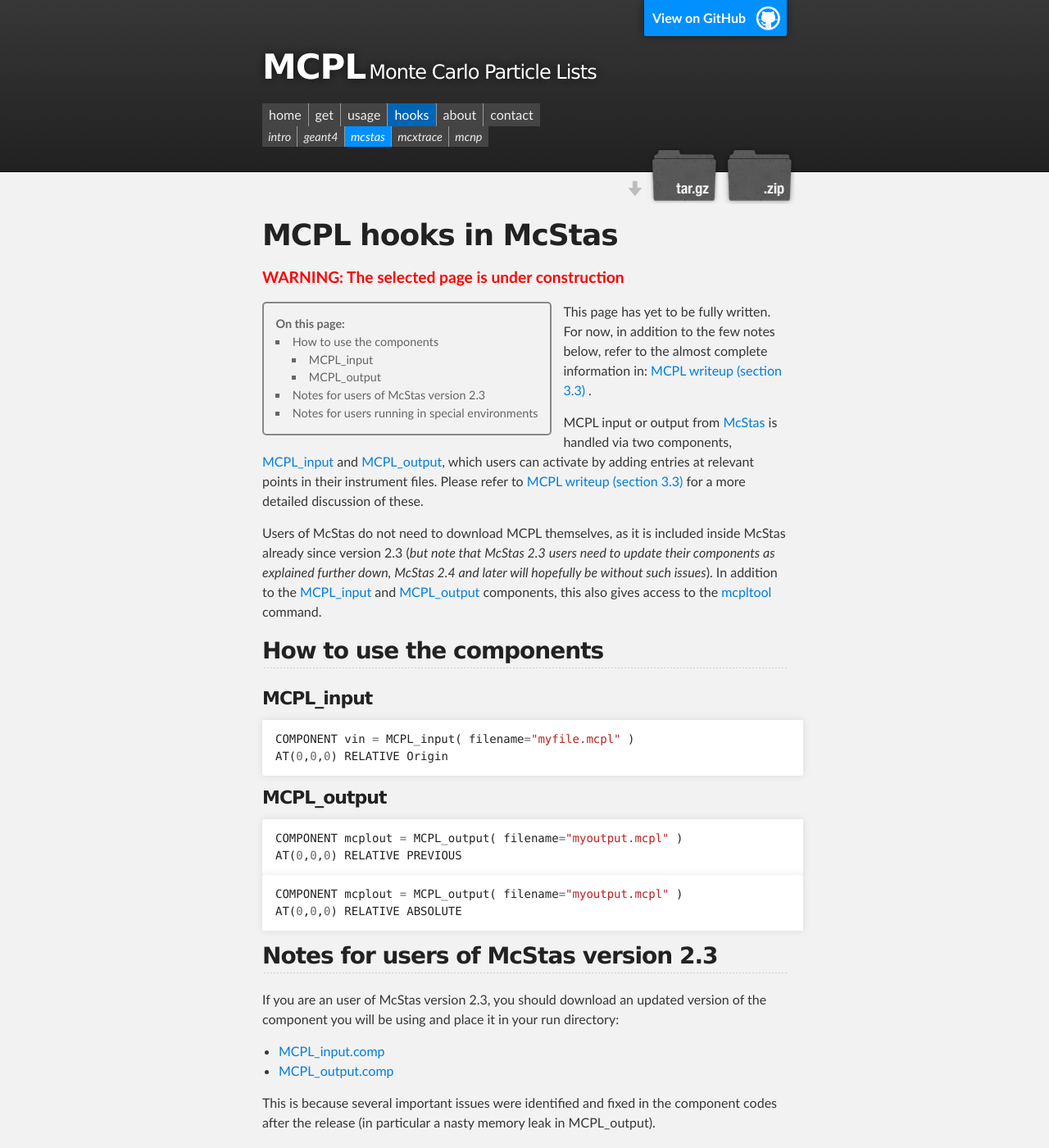
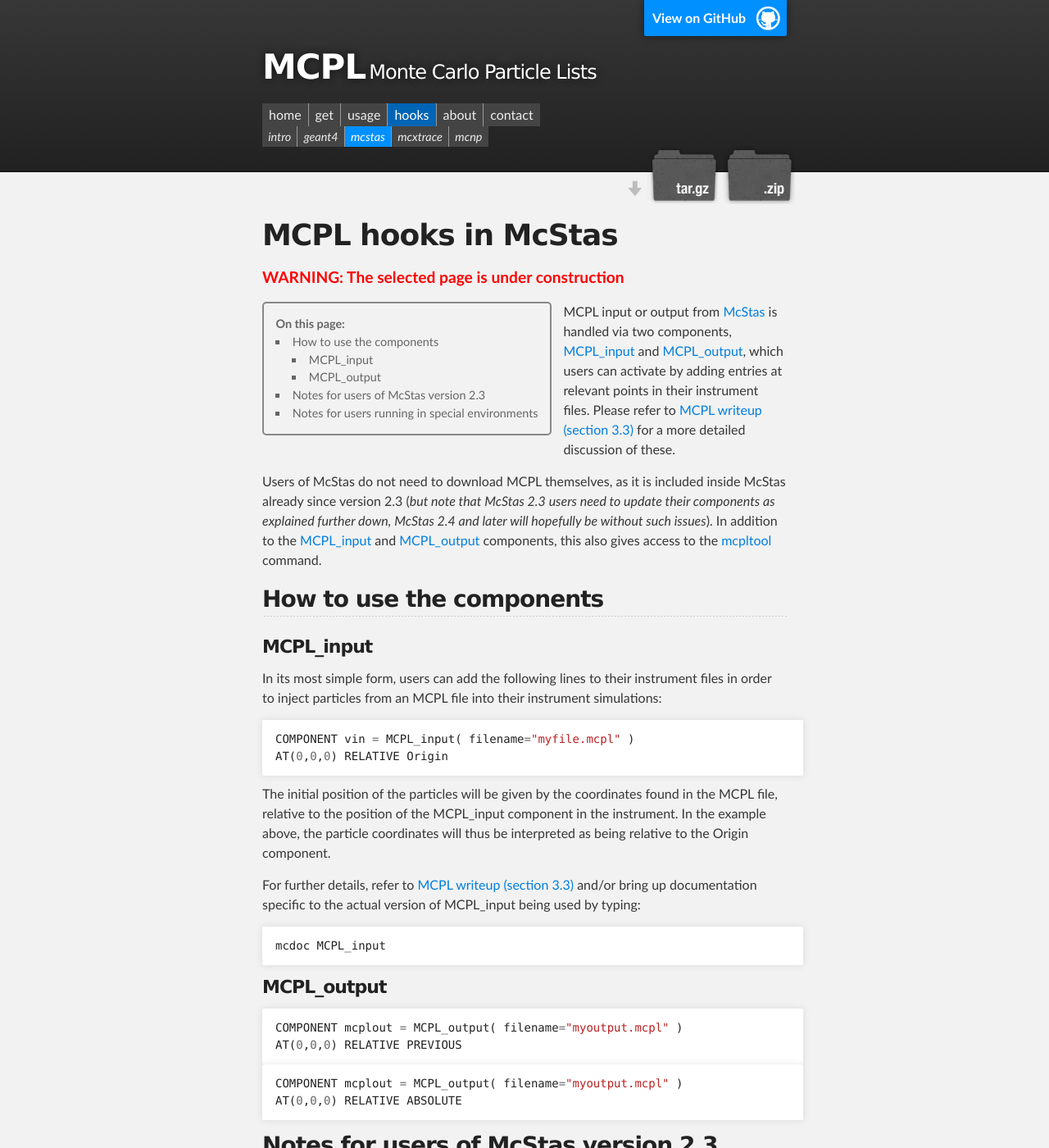
Before and after one commit to mctools/mcpl, a Jekyll site: the page built from hooks_mcstas.md, in a window 1280 px wide and 1400 px high. Shown: the whole window at 82% size. Built offline with Jekyll 4.4.1, drawn with Linux system fonts in a browser that asks for light colours.

Commit message:
Update hooks_mcstas.md

````diff
--- a/hooks_mcstas.md
+++ b/hooks_mcstas.md
@@ -6,10 +6,6 @@ weight: 40
 
 - two magic lines for toc
 {:toc}
-
-This page has yet to be fully written. For now, in addition to the few notes
-below, refer to the almost complete information in: {% include linkpaper.html
-subsection=3.3 %}.
 
 MCPL input or output from [McStas](http://mcstas.org) is handled via two components, [MCPL_input](http://mcstas.org/download/components/misc/MCPL_input.html) and [MCPL_output](http://mcstas.org/download/components/misc/MCPL_output.html), which users can activate by adding entries at relevant points in their instrument files. Please refer to {% include linkpaper.html
 subsection=3.3 %} for a more detailed discussion of these.
@@ -23,9 +19,20 @@ inside McStas already since version 2.3 (_but note that McStas 2.3 users need to
 
 ### MCPL_input
 
+In its most simple form, users can add the following lines to their instrument files in order to inject particles from an MCPL file into their instrument simulations:
+
 ```c
 COMPONENT vin = MCPL_input( filename="myfile.mcpl" )
 AT(0,0,0) RELATIVE Origin
+```
+
+The initial position of the particles will be given by the coordinates found in the MCPL file, relative to the position of the MCPL_input component in the instrument. In the example above, the particle coordinates will thus be interpreted as being relative to the Origin component.
+
+For further details, refer to {% include linkpaper.html
+subsection=3.3 %} and/or bring up documentation specific to the actual version of MCPL_input being used by typing:
+
+```shell
+mcdoc MCPL_input
 ```
 
 ### MCPL_output
````
